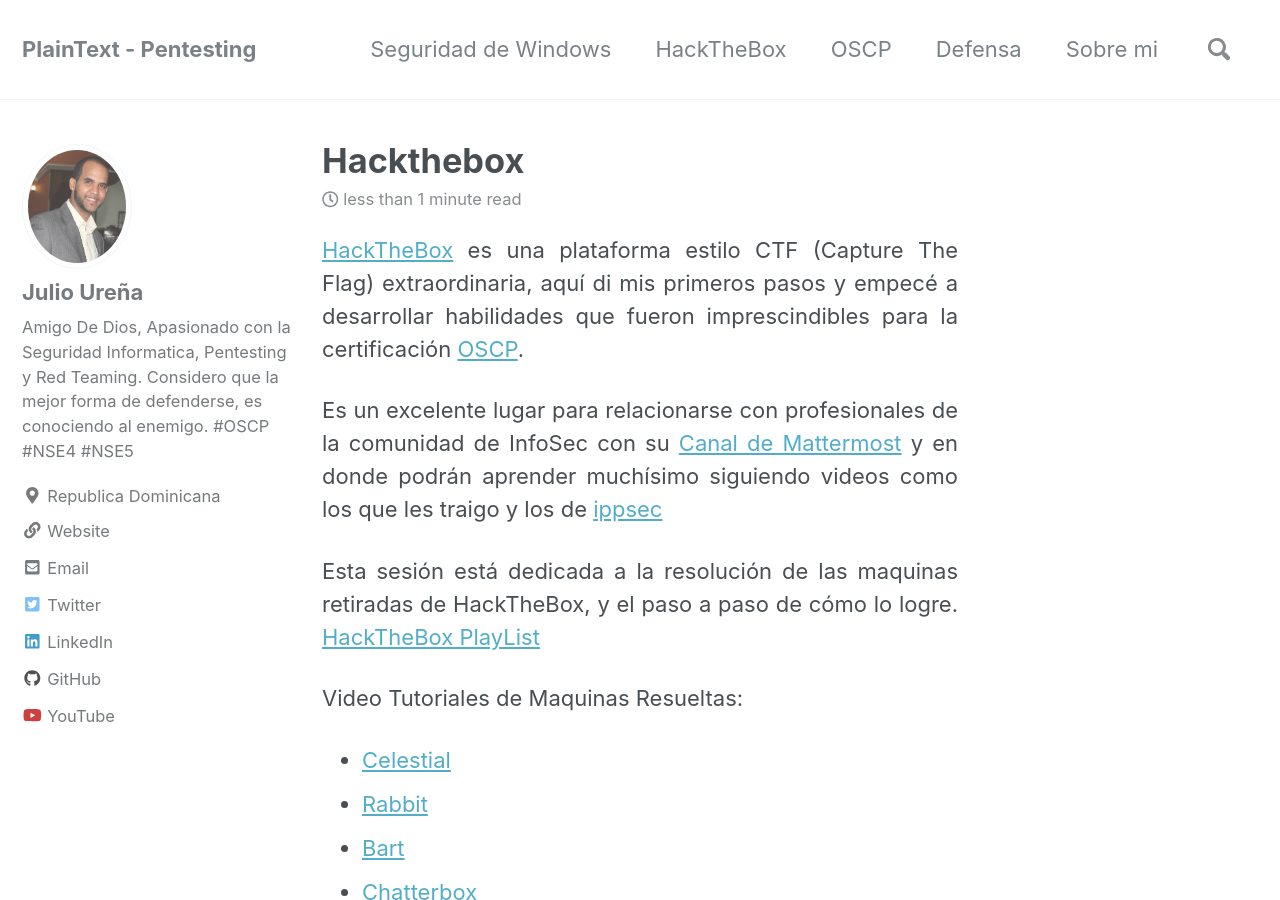
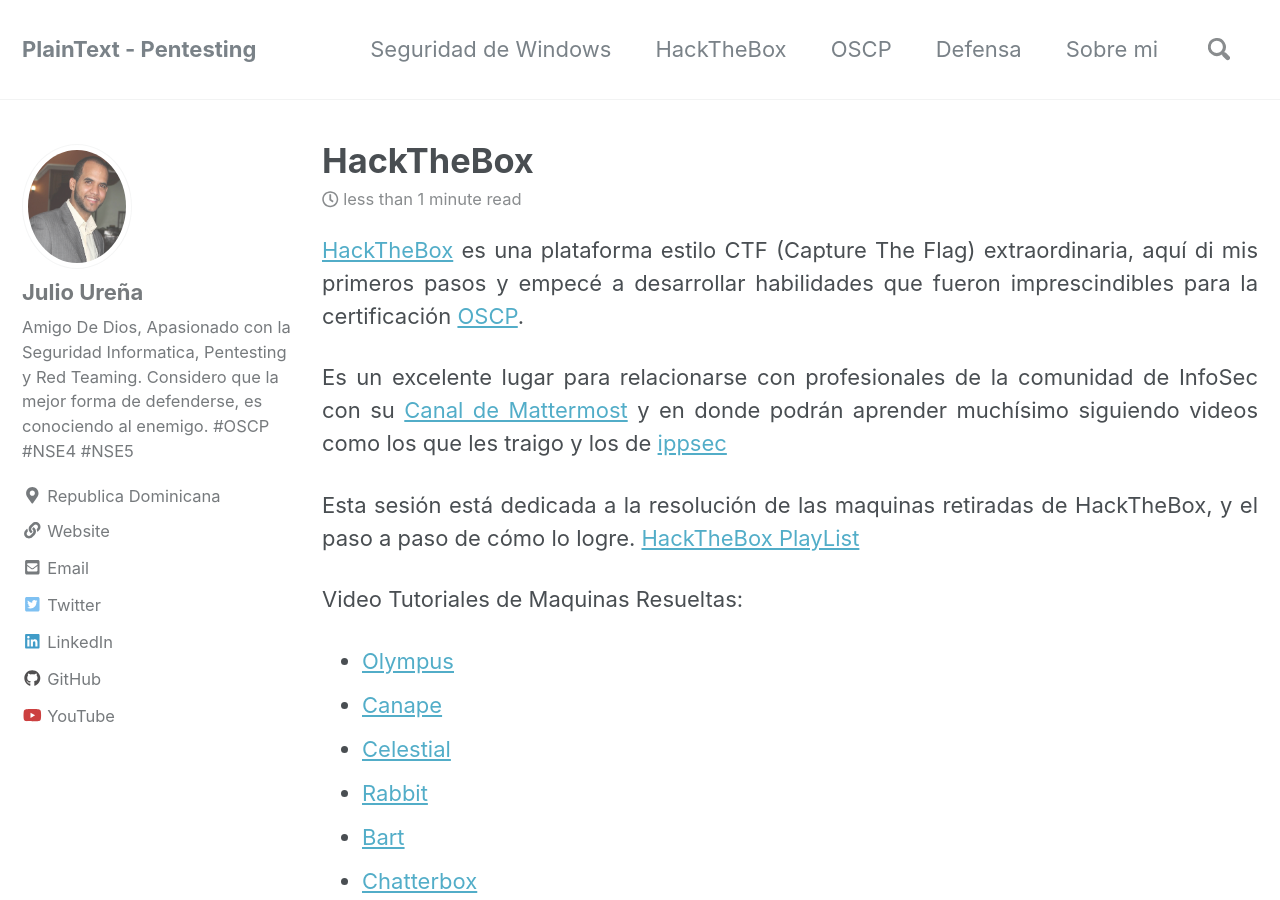
Before and after one commit to juliourena/juliourena.github.io, a Jekyll site: the page built from _posts/2018-6-19-HackTheBox.md, in a window 1280 px wide and 900 px high. Built offline with Jekyll 4.4.1, drawn with Linux system fonts in a browser that asks for light colours; nearby versions of some CDN libraries.

Commit message:
Added Olympus

```diff
--- a/_posts/2018-6-19-HackTheBox.md
+++ b/_posts/2018-6-19-HackTheBox.md
@@ -9,6 +11,8 @@ Esta sesión está dedicada a la resolución de las maquinas retiradas de HackTh
 [HackTheBox PlayList]( https://www.youtube.com/watch?v=wNdFMUpc-kM&list=PLXm1FM6zsxpAHycJ8-0pvEsJPYmddzQBJ)
 
 Video Tutoriales de Maquinas Resueltas:
+* [Olympus](https://youtu.be/prKsyZrygzQ)
+* [Canape](https://youtu.be/HLi-3fdG1NY)
 * [Celestial](https://youtu.be/6R4xX_SfSdA)
 * [Rabbit](https://youtu.be/8Kv61bs9OWs)
 * [Bart](https://youtu.be/nnqvCEUJxIc)
```
Also changed, not shown: other parts of _posts/2018-6-19-HackTheBox.md (+2 -0 lines).
